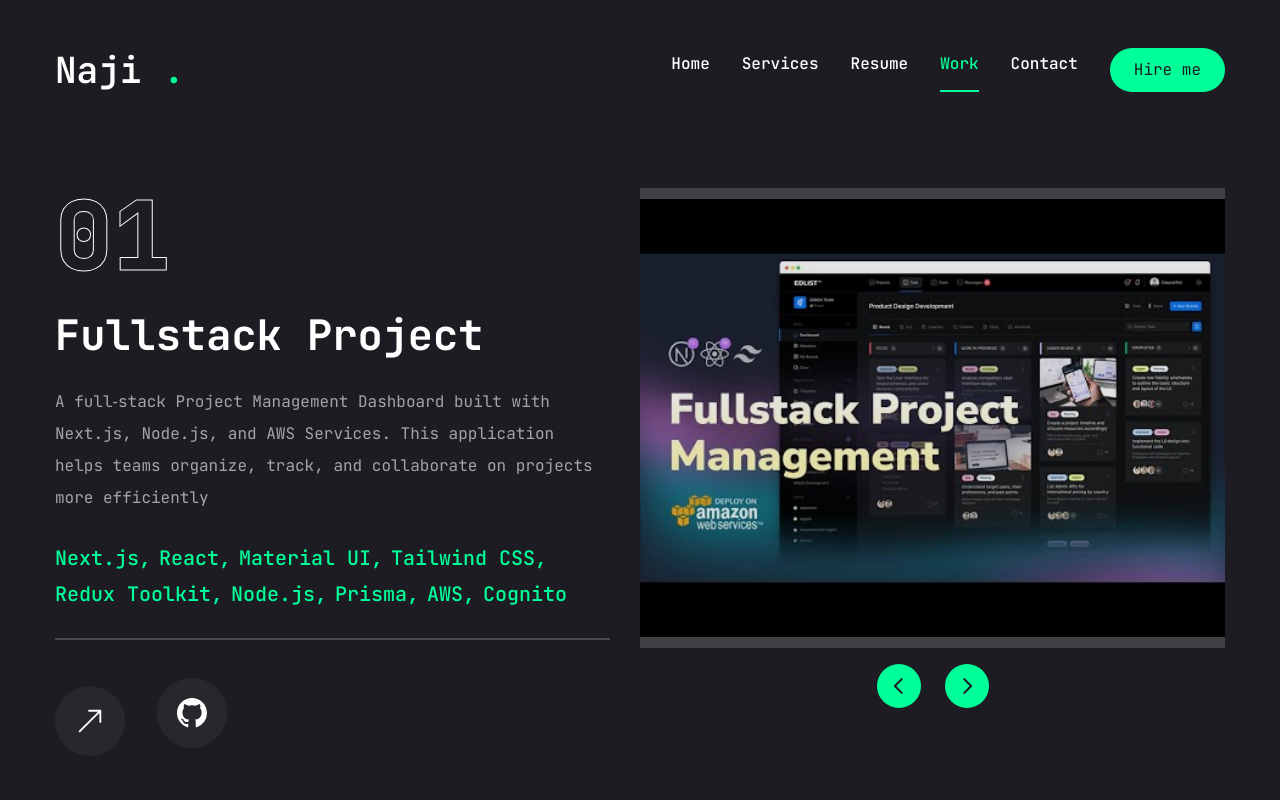
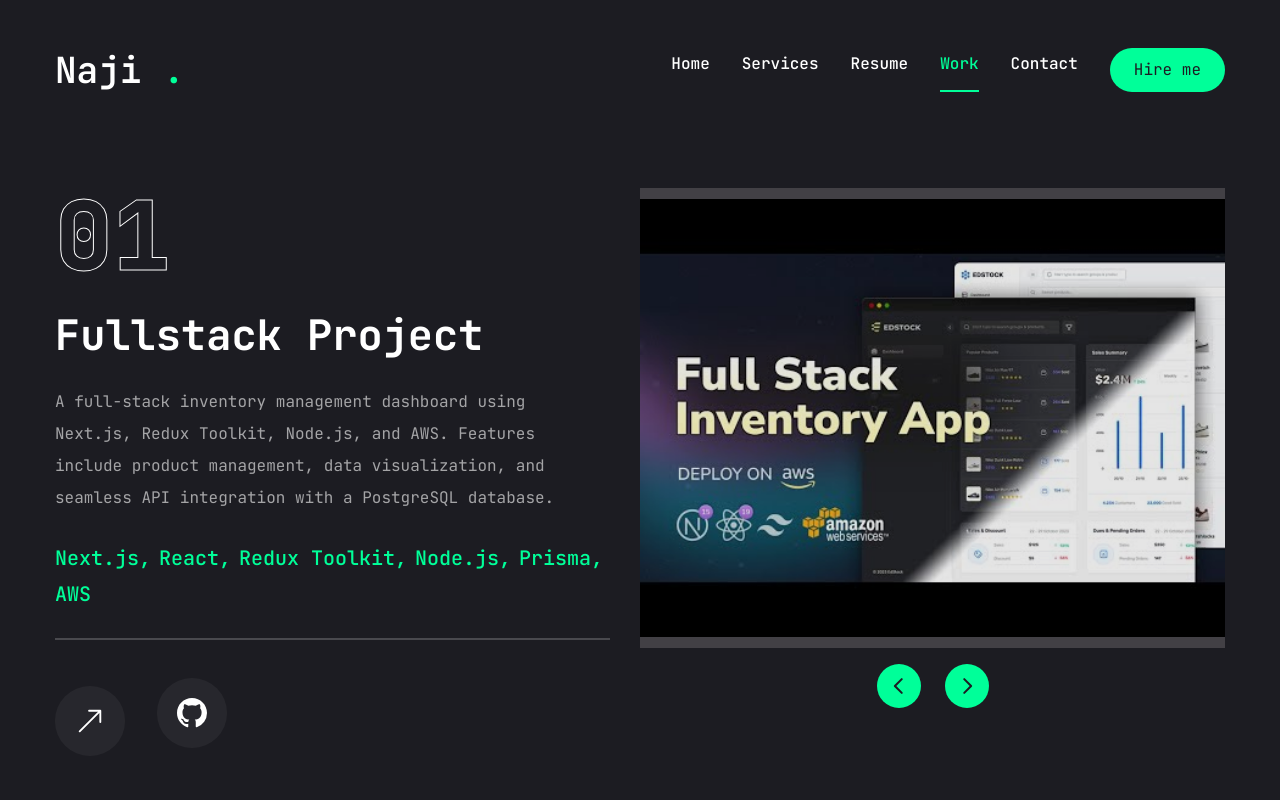
Before and after one commit to naji-97/full-stack-portfolio, a Next.js app: page /work in a window 1280 px wide. Built offline with nearby package versions, Linux system fonts and the light colour scheme.

Commit message:
update the project

```diff
--- /dev/null
+++ b/app/swiper.d.ts
@@ -0,0 +1 @@
+declare module 'swiper/css' {}
--- a/app/work/page.tsx
+++ b/app/work/page.tsx
@@ -5,7 +5,7 @@
 
 import { Swiper, SwiperSlide } from "swiper/react";
 import type { Swiper as SwiperType } from "swiper";
-import "swiper/css";
+import "swiper/css"
 
 import { BsArrowUpRight, BsGithub } from "react-icons/bs";
 
@@ -16,26 +16,44 @@
 import WorkdSilderButtons from "@/components/WorkdSilderButtons";
 
 const projects = [
+  // {
+  //   num: "00",
+  //   category: "Fullstack",
+  //   title: "Project Management System",
+  //   description:
+  //     "A full‑stack Project Management Dashboard built with Next.js, Node.js, and AWS Services. This application helps teams organize, track, and collaborate on projects more efficiently ",
+  //   stack: [
+  //     { name: "Next.js" },
+  //     { name: "React" },
+  //     { name: "Material UI" },
+  //     { name: "Tailwind CSS" },
+  //     { name: "Redux Toolkit" },
+  //     { name: "Node.js" },
+  //     { name: "Prisma" },
+  //     { name: "AWS" },
+  //     { name: "Cognito" }
+  //   ],
+  //   image: "/assets/work/project-management.jpeg",
+  //   live: "https://main.d2rkgcgqjm6o35.amplifyapp.com",
+  //   github: "https://github.com/naji-97/project-managment"
+  // },
   {
     num: "01",
     category: "Fullstack",
-    title: "Project Management System",
+    title: "Inventory Management System",
     description:
-      "A full‑stack Project Management Dashboard built with Next.js, Node.js, and AWS Services. This application helps teams organize, track, and collaborate on projects more efficiently ",
+      "A full-stack inventory management dashboard using Next.js, Redux Toolkit, Node.js, and AWS. Features include product management, data visualization, and seamless API integration with a PostgreSQL database.",
     stack: [
       { name: "Next.js" },
       { name: "React" },
-      { name: "Material UI" },
-      { name: "Tailwind CSS" },
       { name: "Redux Toolkit" },
       { name: "Node.js" },
       { name: "Prisma" },
-      { name: "AWS" },
-      { name: "Cognito" }
+      { name: "AWS" }
     ],
-    image: "/assets/work/project-management.jpeg",
-    live: "https://main.d2rkgcgqjm6o35.amplifyapp.com",
-    github: "https://github.com/naji-97/project-managment"
+    image: "/assets/work/inventory-management.jpeg",
+    live: "https://inventory-management-nine-indol.vercel.app",
+    github: "https://github.com/naji-97/Inventory-Management"
   },
   {
     num: "02",
```
Also changed, not shown: 1 other file (tests, documents, lock files or other folders).
